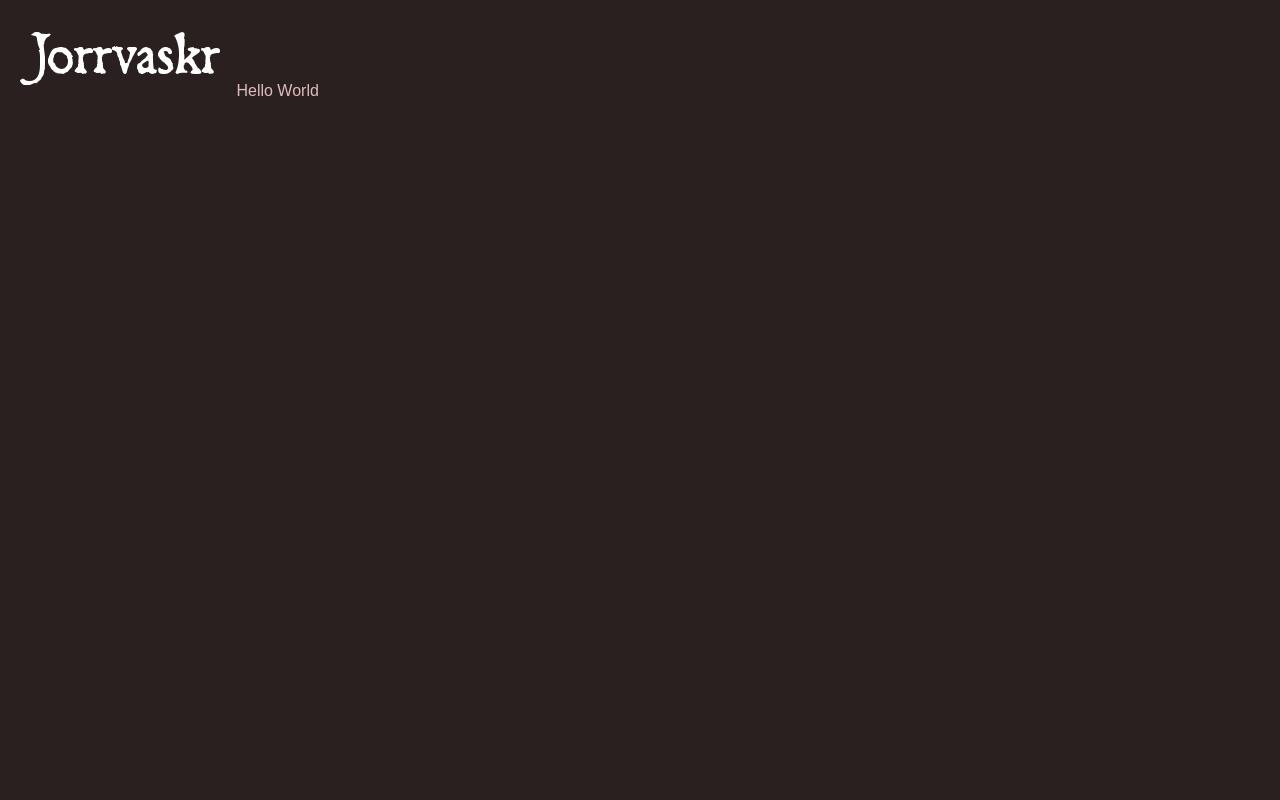
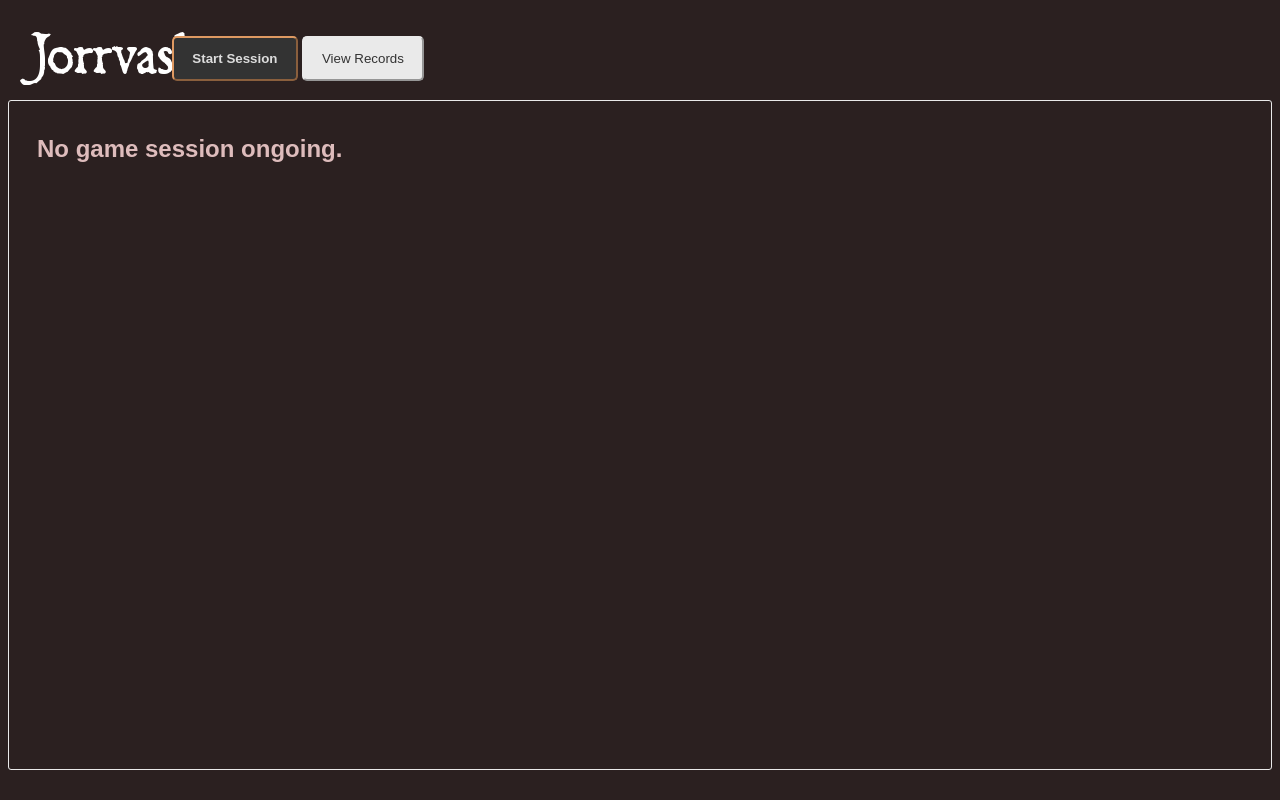
Before and after one commit to skytreader/jorrvaskr, a Flask app: page / in a window 1280 px wide. Before the commit the page is almost empty. Run offline with Flask 2, Linux system fonts and the light colour scheme.

Commit message:
Map out the basic layout.

```diff
--- a/app/static/styles/jorrvaskr.css
+++ b/app/static/styles/jorrvaskr.css
@@ -3,3 +3,45 @@ body {
     color: #debcbc;
     font-family: sans-serif;
 }
+
+.logo-container {
+    width: 13%;
+    float: left;
+}
+
+.app-header {
+    width: 100%;
+}
+
+.toolbar {
+    float: left;
+    width: 70%;
+    padding-top: 28px;
+}
+
+.data-section {
+    padding: 14px 28px;
+    margin-top: 12px;
+    border: 1px solid #eaeaea;
+    border-radius: 3px;
+    clear: left;
+    height: 80vh;
+}
+
+.btn-primary, .btn-secondary {
+    border-radius: 5px;
+    padding: 13px 18px;
+}
+
+.btn-primary {
+    background: #333;
+    border-color: #de9962;
+    color: #ddd;
+    font-weight: bold;
+}
+
+.btn-secondary {
+    background: #eaeaea;
+    border-color: #eaeaea;
+    color: #333;
+}
--- a/app/templates/base.jinja
+++ b/app/templates/base.jinja
@@ -6,7 +6,15 @@
         <script type="text/javascript" src="/static/scripts/jorrvaskr.js"></script>
     </head>
     <body>
-        <img src="/static/images/base_dominican.png">
+        <div class="app-header">
+            <div class="logo-container">
+                <img src="/static/images/base_dominican.png">
+            </div>
+            <div class="toolbar">
+                <button class="btn-primary">Start Session</button>
+                <button class="btn-secondary">View Records</button>
+            </div>
+        </div>
         {% block content %}{% endblock %}
     </body>
 </html
--- a/app/templates/index.jinja
+++ b/app/templates/index.jinja
@@ -1,3 +1,7 @@
 {% extends "base.jinja" %}
 {% block title %}Home{% endblock %}
-{% block content %}Hello World{% endblock %}
+{% block content %}
+<div class="data-section">
+    <h2>No game session ongoing.</h2>
+</div>
+{% endblock %}
```
